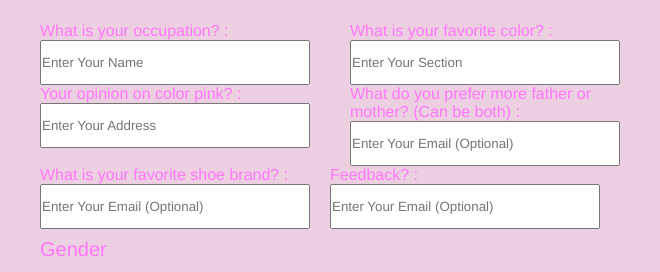
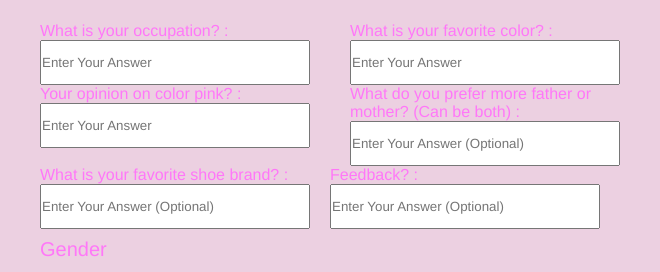
Before and after one commit to ch0ku/Survey-, a plain HTML site: page index.html in a window 1280 px wide. Shown: the part 298-570 px from the top of the page, 310-970 px from the left. Drawn offline with Linux system fonts and the light colour scheme.

Commit message:
Add files via upload

```diff
--- a/index.html
+++ b/index.html
@@ -31,27 +31,27 @@
             <div class="detail">
                 <div class="boxes">
                     <span class="details">What is your occupation? :</span>
-                    <input type="text" id="q1" placeholder="Enter Your Name" required>
+                    <input type="text" id="q1" placeholder="Enter Your Answer" required>
                 </div>
                 <div class="boxes">
                     <span class="details">What is your favorite color?  :</span>
-                    <input type="text" id="q2" placeholder="Enter Your Section" required>
+                    <input type="text" id="q2" placeholder="Enter Your Answer" required>
                 </div>
                 <div class="boxes">
                     <span class="details">Your opinion on color pink? :</span>
-                    <input type="text" id="q3" placeholder="Enter Your Address" required>
+                    <input type="text" id="q3" placeholder="Enter Your Answer" required>
                 </div>
                 <div class="boxes">
                     <span class="details">What do you prefer more father or mother? (Can be both) :</span>
-                    <input type="text" id="q4" placeholder="Enter Your Email (Optional)">
+                    <input type="text" id="q4" placeholder="Enter Your Answer (Optional)">
                 </div>
                 <div class="boxes">
                     <span class="details">What is your favorite shoe brand? :</span>
-                    <input type="text" id="q5" placeholder="Enter Your Email (Optional)">
+                    <input type="text" id="q5" placeholder="Enter Your Answer (Optional)">
                 </div>
                 <div class="boxes">
                     <span class="details">Feedback? :</span>
-                    <input type="text" id="q6" placeholder="Enter Your Email (Optional)">
+                    <input type="text" id="q6" placeholder="Enter Your Answer (Optional)">
                 </div>
 
               <br>
```
